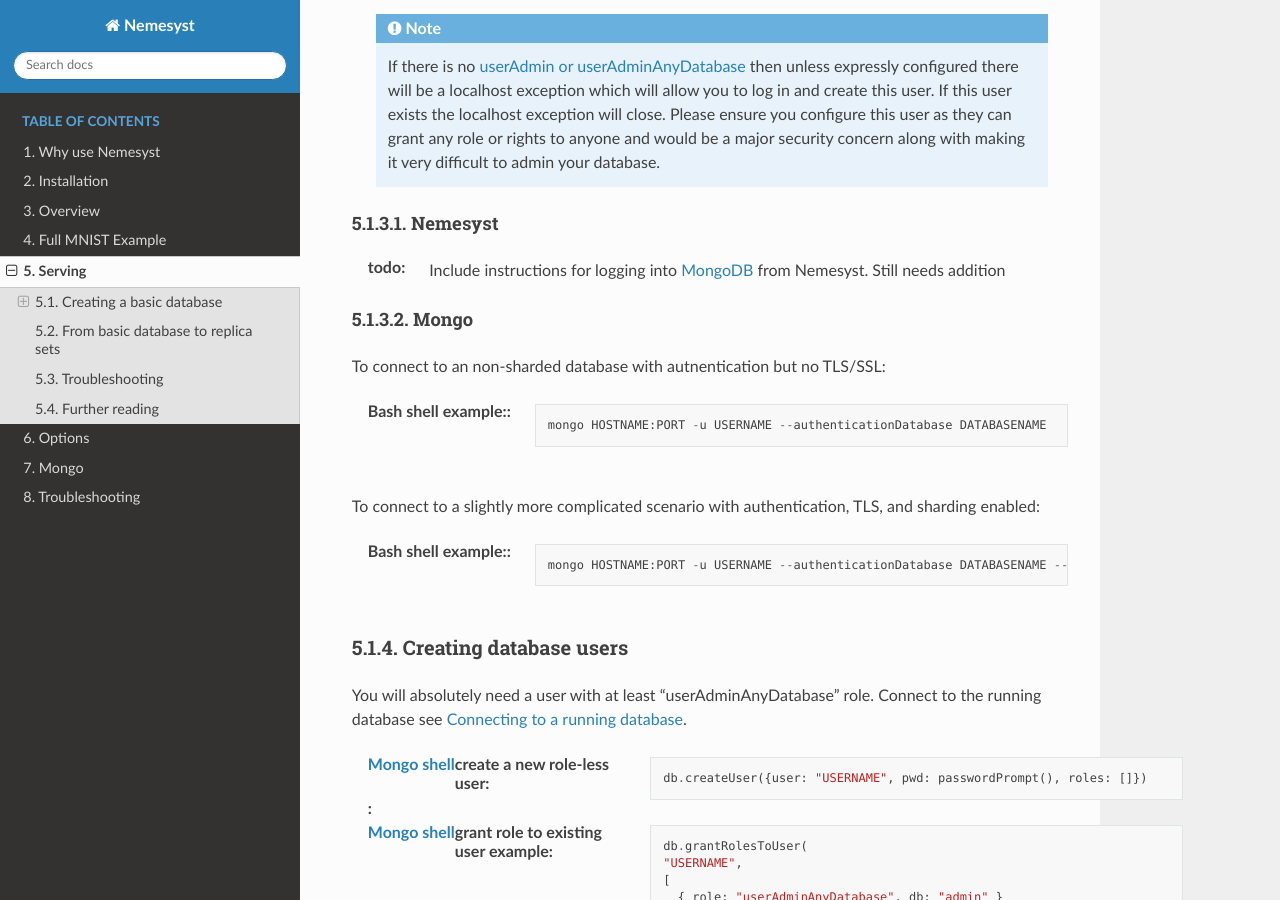
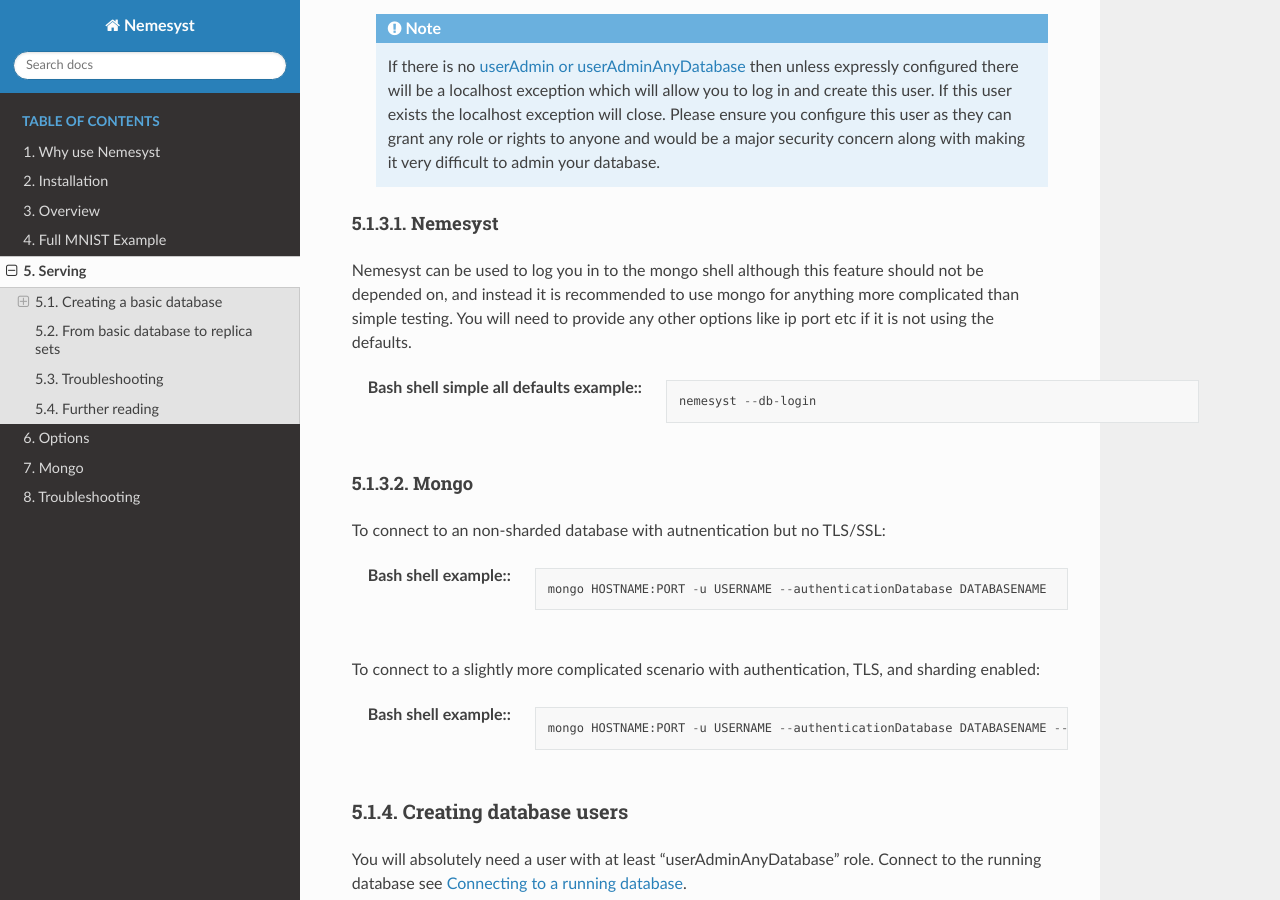
Before and after one commit to DreamingRaven/nemesyst, a Sphinx documentation site: the page built from docs/source/serving.rst, in a window 1280 px wide and 900 px high, scrolled down 1725 px. Built offline with Sphinx 7.4.7 and the Read the Docs theme 2.0.0, drawn with Linux system fonts in a browser that asks for light colours; the version number could not be read and is left out.

Commit message:
Added logging in with nemesyst

```diff
--- a/docs/source/serving.rst
+++ b/docs/source/serving.rst
@@ -93,10 +93,13 @@ To be able to fine tune, create users, update etc it will be necessary to connec
 Nemesyst
 ********
 
-:todo:
+Nemesyst can be used to log you in to the mongo shell although this feature should not be depended on, and instead it is recommended to use mongo for anything more complicated than simple testing. You will need to provide any other options like ip port etc if it is not using the defaults.
 
-  Include instructions for logging into |mongodb|_ from Nemesyst.
-  Still needs addition
+:|bash shell| simple all defaults example\::
+
+  .. parsed-literal::
+
+    nemesyst --db-login
 
 Mongo
 *****
```
